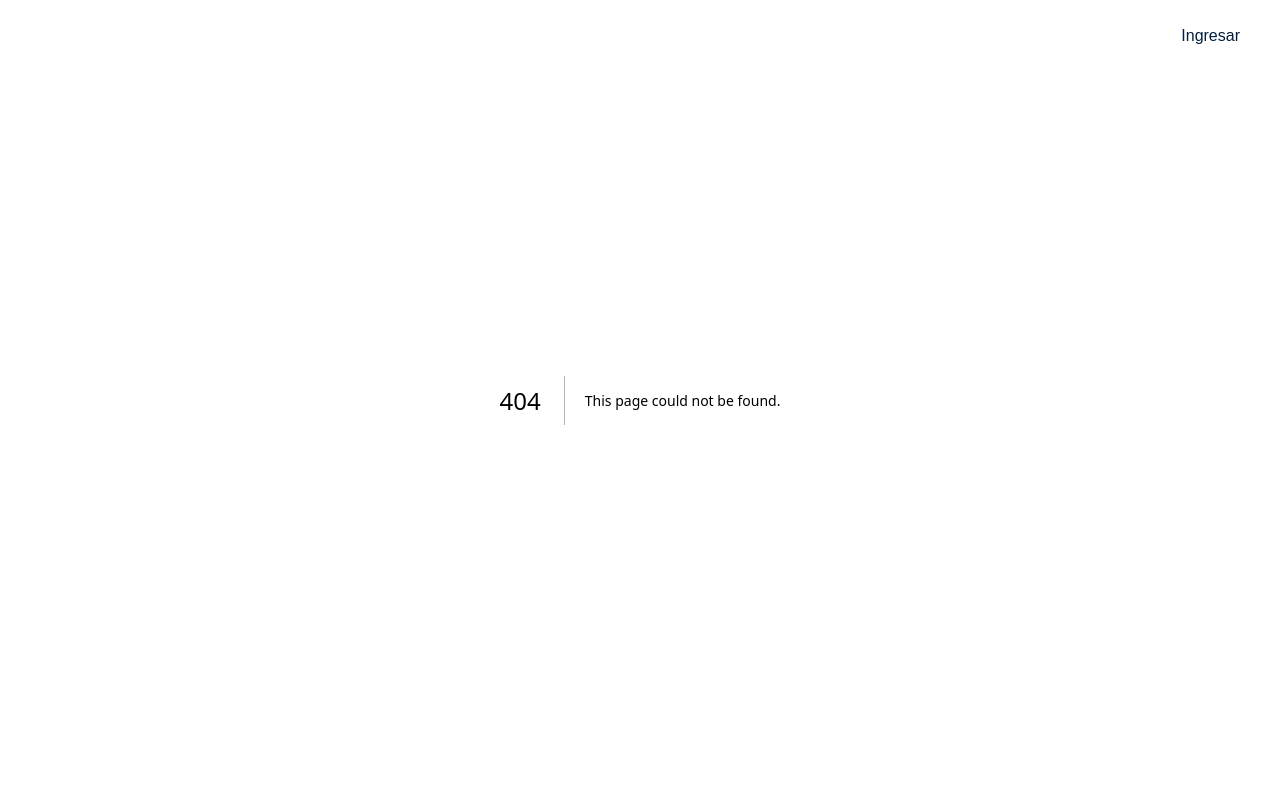
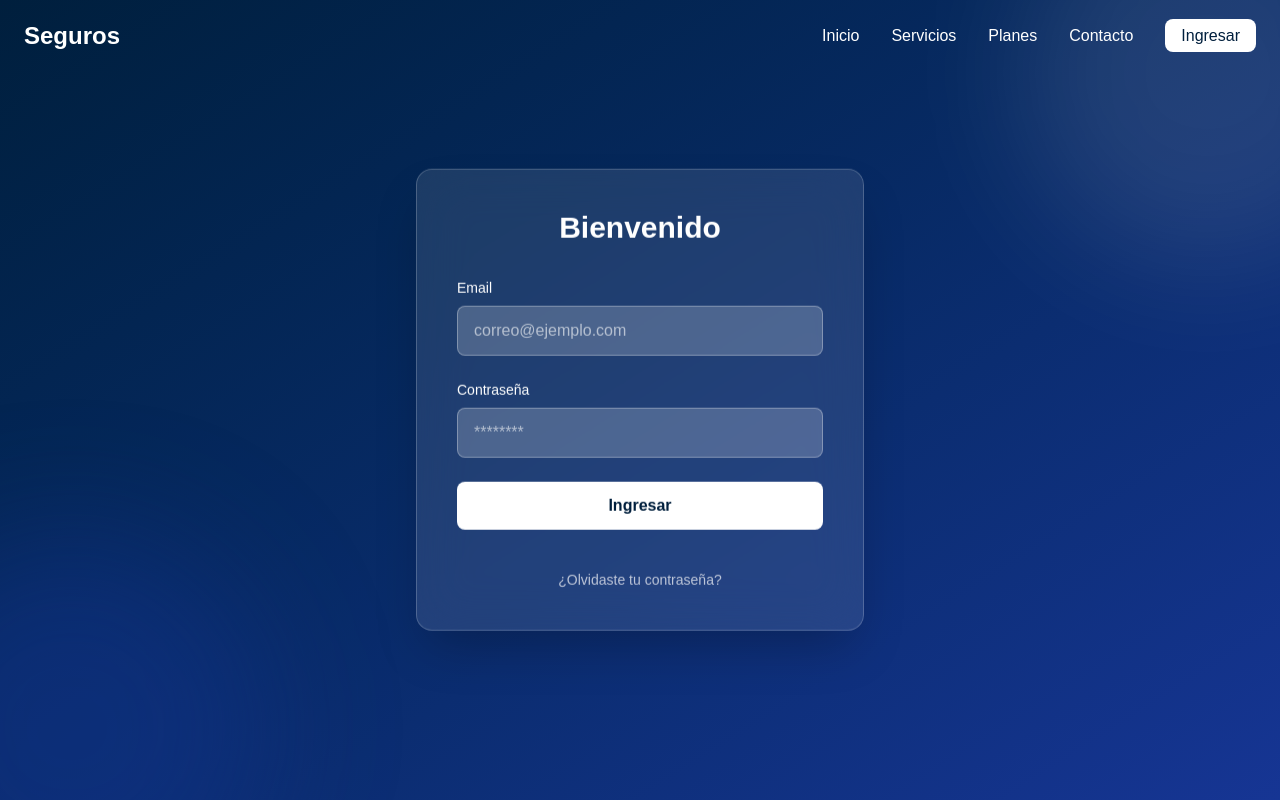
Before and after one commit to p0nkx/seguros-web, a Next.js app: page /login in a window 1280 px wide. Before the commit this address had no page. Shown: the top 800 px of the page. Built offline with nearby package versions, Linux system fonts and the light colour scheme.

Commit message:
Creacion de la pestaña de login

```diff
--- a/app/globals.css
+++ b/app/globals.css
@@ -27,3 +27,15 @@ body {
 html {
   scroll-behavior: smooth;
 }
+@keyframes float {
+  0%, 100% {
+    transform: translateY(0px);
+  }
+  50% {
+    transform: translateY(-8px);
+  }
+}
+
+.animate-float {
+  animation: float 6s ease-in-out infinite;
+}
--- /dev/null
+++ b/app/login/page.tsx
@@ -0,0 +1,83 @@
+"use client";
+
+import { useEffect, useState } from "react";
+
+export default function LoginPage() {
+  const [loaded, setLoaded] = useState(false);
+
+  useEffect(() => {
+    setLoaded(true);
+  }, []);
+
+  return (
+    <main className="relative min-h-screen flex items-center justify-center bg-gradient-to-br from-[#001f3d] to-[#163594] px-6 overflow-hidden">
+
+      {/* Glow decorativo superior */}
+      <div className="absolute w-96 h-96 bg-white/10 rounded-full blur-3xl top-[-120px] right-[-120px]"></div>
+
+      {/* Glow decorativo inferior */}
+      <div className="absolute w-96 h-96 bg-[#163594]/40 rounded-full blur-3xl bottom-[-120px] left-[-120px]"></div>
+
+      {/* Card */}
+      <div
+        className={`relative w-full max-w-md p-10 rounded-2xl backdrop-blur-xl bg-white/10 border border-white/20 shadow-2xl
+        transform transition-all duration-700 animate-float ${
+          loaded ? "opacity-100 translate-y-0" : "opacity-0 translate-y-10"
+        }`}
+      >
+        <h1 className="text-3xl font-bold text-white text-center mb-8">
+          Bienvenido
+        </h1>
+
+        <form className="space-y-6">
+
+          {/* Email */}
+          <div>
+            <label className="block text-sm text-white mb-2">
+              Email
+            </label>
+            <input
+              type="email"
+              placeholder="correo@ejemplo.com"
+              className="w-full px-4 py-3 rounded-lg bg-white/20 text-white placeholder-white/60
+              border border-white/30 focus:outline-none
+              focus:ring-2 focus:ring-white focus:shadow-lg
+              transition-all duration-300"
+            />
+          </div>
+
+          {/* Password */}
+          <div>
+            <label className="block text-sm text-white mb-2">
+              Contraseña
+            </label>
+            <input
+              type="password"
+              placeholder="********"
+              className="w-full px-4 py-3 rounded-lg bg-white/20 text-white placeholder-white/60
+              border border-white/30 focus:outline-none
+              focus:ring-2 focus:ring-white focus:shadow-lg
+              transition-all duration-300"
+            />
+          </div>
+
+          {/* Button */}
+          <button
+            type="submit"
+            className="w-full py-3 rounded-lg bg-white text-[#001f3d] font-semibold
+            transition-all duration-300 hover:scale-[1.03]
+            hover:shadow-[0_0_20px_rgba(255,255,255,0.6)]"
+          >
+            Ingresar
+          </button>
+
+          {/* Extra link */}
+          <p className="text-center text-white/70 text-sm mt-4 hover:text-white transition cursor-pointer">
+            ¿Olvidaste tu contraseña?
+          </p>
+
+        </form>
+      </div>
+    </main>
+  );
+}
```
